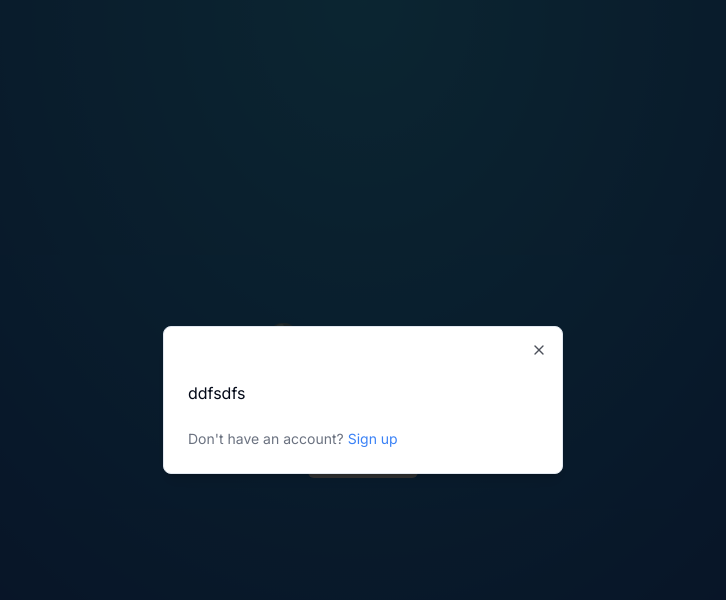
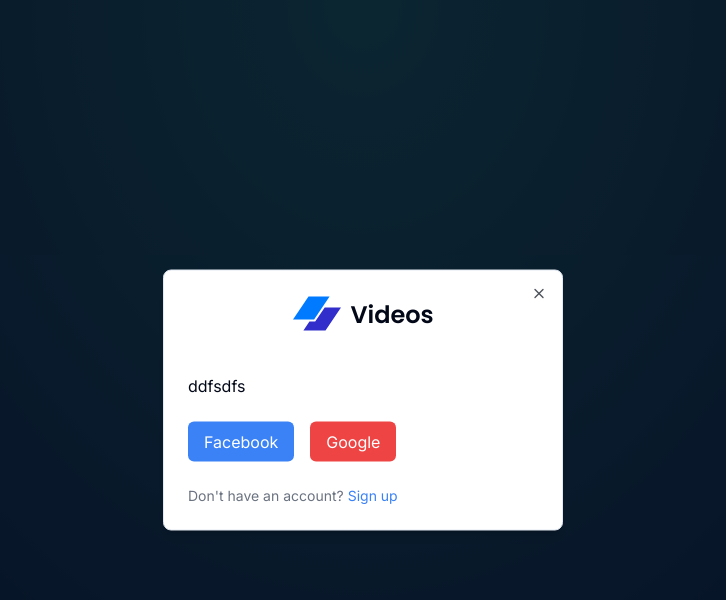
Before and after one commit to abudusamad/VideoPlatform, a Next.js app: page / in a window 1280 px wide. Both pictures are taken after a click on the button "Sign In". Shown: the top 600 px of the page, without its empty margins (277-1003 px from the left). Built offline with nearby package versions, Linux system fonts and the light colour scheme.

Commit message:
Header label for the login page

```diff
--- a/components/auth/card-wrapper.tsx
+++ b/components/auth/card-wrapper.tsx
@@ -1,12 +1,14 @@
 "use client";
 
 import { Card, CardContent, CardFooter, CardHeader } from "@/components/ui/card"
+import { Header } from "./header";
 
 
 interface CardWrapperProps {
     children: React.ReactNode;
     headerLabel: string
     backButtonLabel: string
+    backButtonHref: string
     showSocial?: boolean
 }
 
@@ -14,13 +16,13 @@
     children,
     headerLabel,
     backButtonLabel,
-    showSocial
+    showSocial,
+    backButtonHref
 }:CardWrapperProps) => {
     return (
         <Card className="w-[400px] shadow-md">
             <CardHeader>
-                <h1 className="text-2xl font-semibold">{headerLabel}</h1>
-                <button className="text-blue-500">{backButtonLabel}</button>
+                <Header/>
             </CardHeader>
             <CardContent>
                 {children}
--- /dev/null
+++ b/components/auth/header.tsx
@@ -0,0 +1,30 @@
+import { cn } from "@/lib/utils";
+import { Poppins } from "next/font/google";
+import Image from "next/image";
+
+const font = Poppins({
+  subsets: ["latin"],
+  weight: ["600"],
+});
+
+interface HeaderProps {
+  label: string;
+}
+
+export const Header = ({ label }: HeaderProps) => {
+  return (
+    <div className="w-full flex flex-col gap-y-4 items-center justify-center">
+      <div
+        className={cn(
+          "flex items-center text-2xl font-medium gap-x-2",
+          font.className
+        )}
+      >
+        <Image src="/logo.svg" width={50} height={50} alt="logo" />
+        Videos
+      </div>
+
+      <p className="text-muted-foreground text-sm">{label}</p>
+    </div>
+  );
+};
--- a/components/auth/login-form.tsx
+++ b/components/auth/login-form.tsx
@@ -2,7 +2,13 @@
 
 export const LoginForm = () => {
     return (
-        <CardWrapper>
+        <CardWrapper
+            headerLabel="Welcome back"
+            backButtonLabel="Don't have an account?"
+            backButtonHref="#"
+            showSocial
+
+        >
            ddfsdfs
 </CardWrapper>
     )
```
